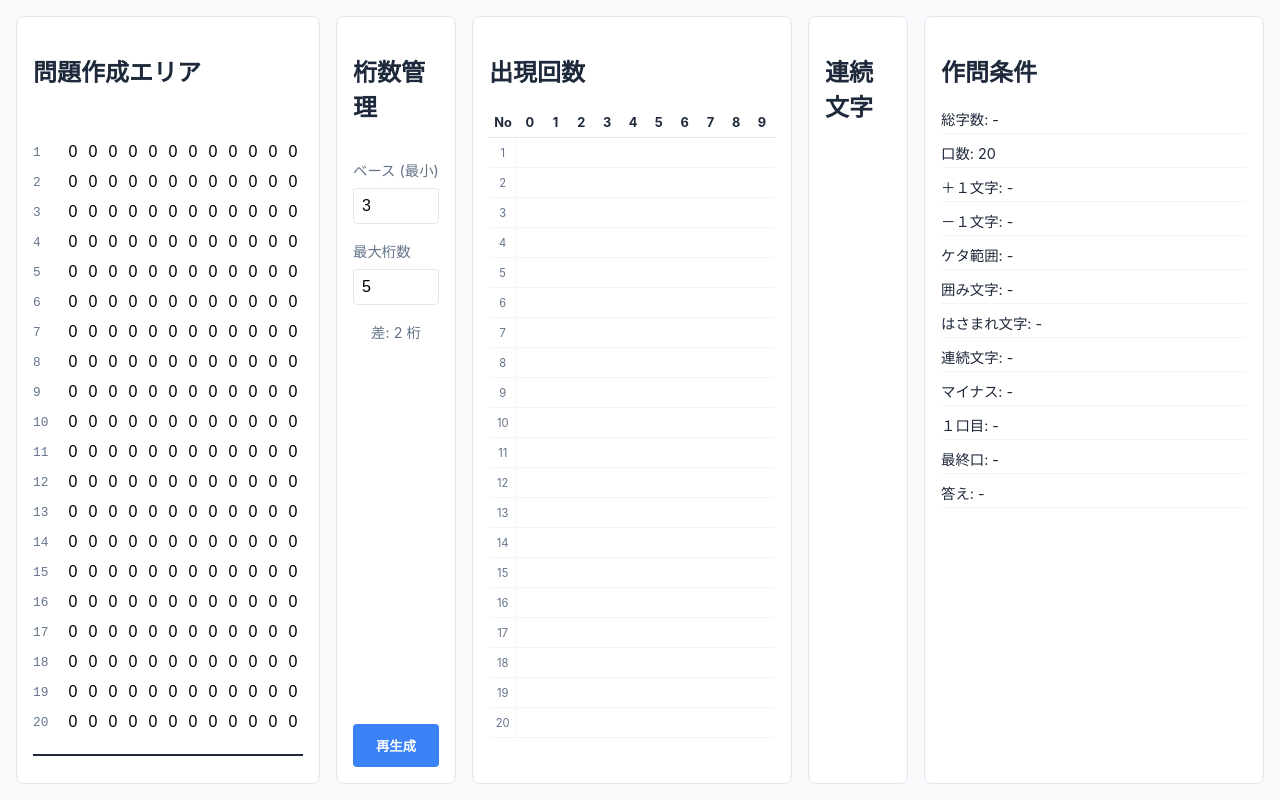
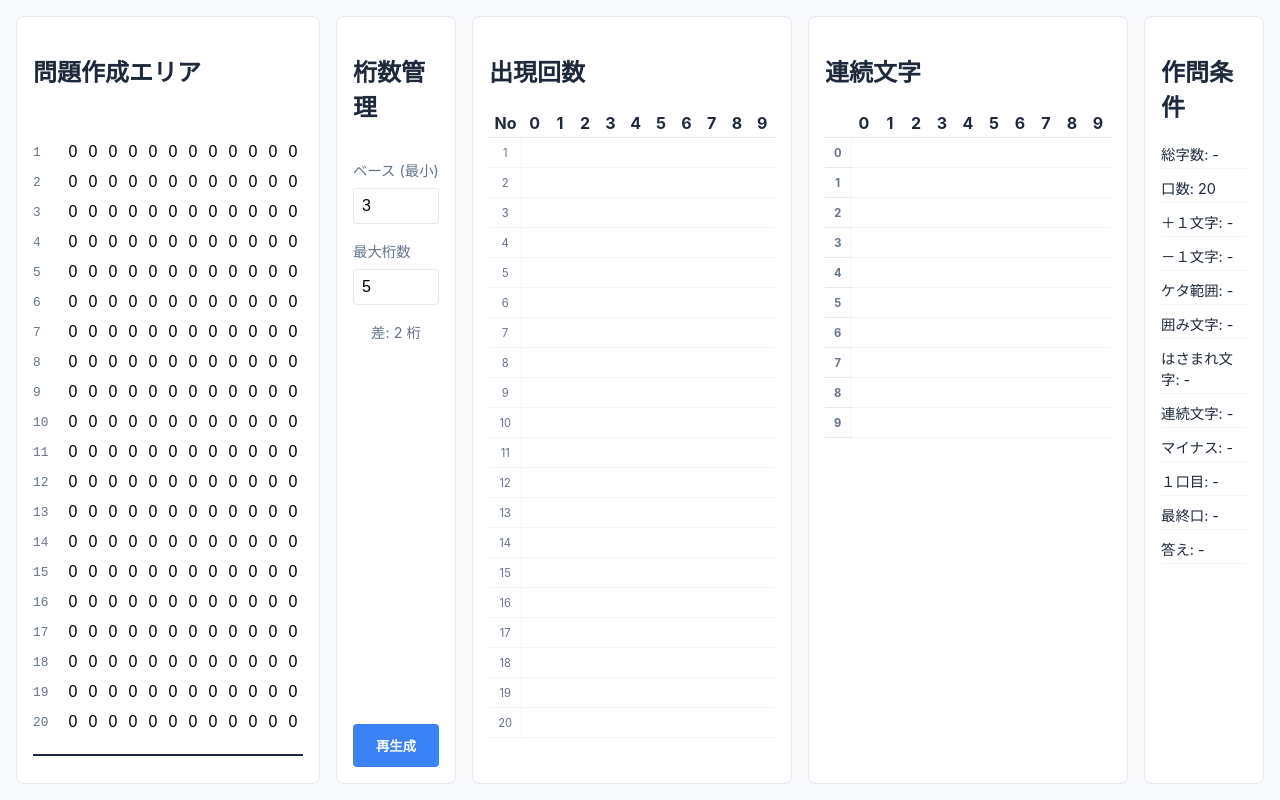
Before and after one commit to shota4327/Abacus_make_problem2, a React (Vite) app in the folder abacus_app/: page / in a window 1280 px wide. Built offline with nearby package versions, Linux system fonts and the light colour scheme.

Commit message:
feat: 連続文字の出現回数を表示するConsecutiveCounterコンポーネントと、その表示に必要なCSSスタイルを追加

```diff
--- a/abacus_app/src/components/ConsecutiveCounter.jsx
+++ b/abacus_app/src/components/ConsecutiveCounter.jsx
@@ -2,23 +2,37 @@ import React from 'react';
 import './Stats.css';
 
 const ConsecutiveCounter = ({ consecutive }) => {
+    const digits = [0, 1, 2, 3, 4, 5, 6, 7, 8, 9];
+
     return (
         <div className="panel stats-panel">
             <h2>連続文字</h2>
-            <div className="consecutive-list">
-                {consecutive.map((row, currentNum) =>
-                    row.map((count, nextNum) => {
-                        if (count === 0) return null;
-                        return (
-                            <div key={`${currentNum}-${nextNum}`} className="stat-row compact">
-                                <span className="stat-label">{currentNum}→{nextNum}:</span>
-                                <span className={`stat-value ${count >= 3 ? 'warn' : ''}`}>
-                                    {count}
-                                </span>
-                            </div>
-                        );
-                    })
-                )}
+            <div className="frequency-table-container">
+                <table className="frequency-table">
+                    <thead>
+                        <tr>
+                            <th></th>
+                            {digits.map(d1 => (
+                                <th key={`h-${d1}`}>{d1}</th>
+                            ))}
+                        </tr>
+                    </thead>
+                    <tbody>
+                        {digits.map(d2 => (
+                            <tr key={`r-${d2}`}>
+                                <th className="row-label">{d2}</th>
+                                {digits.map(d1 => {
+                                    const count = consecutive[d1][d2];
+                                    return (
+                                        <td key={`${d1}-${d2}`} className={count >= 3 ? 'warn' : ''}>
+                                            {count > 0 ? count : ''}
+                                        </td>
+                                    );
+                                })}
+                            </tr>
+                        ))}
+                    </tbody>
+                </table>
             </div>
         </div>
     );
--- a/abacus_app/src/components/Stats.css
+++ b/abacus_app/src/components/Stats.css
@@ -51,7 +51,7 @@ td.warn {
 .frequency-table {
     width: 100%;
     border-collapse: collapse;
-    font-size: 0.8rem;
+    font-size: 1rem;
     text-align: center;
 }
 
--- a/abacus_app/src/index.css
+++ b/abacus_app/src/index.css
@@ -17,7 +17,7 @@ body {
 
 .app-container {
   display: grid;
-  grid-template-columns: auto 120px 320px 100px 1fr;
+  grid-template-columns: auto 120px 320px 320px 1fr;
   gap: 1rem;
   padding: 1rem;
   height: 100vh;
```
